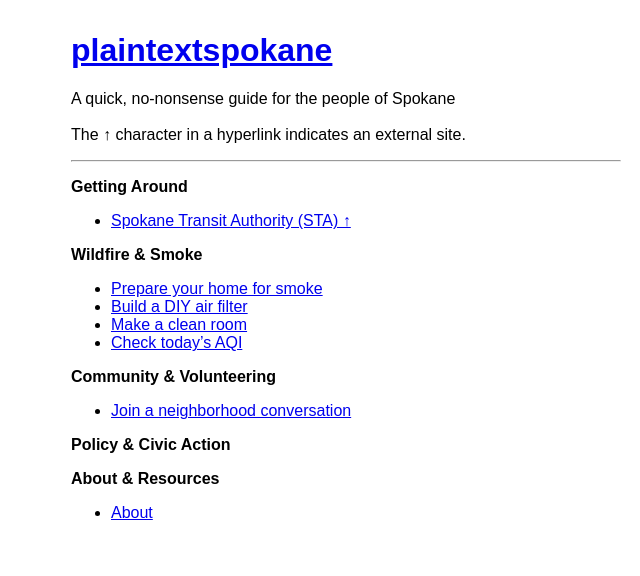
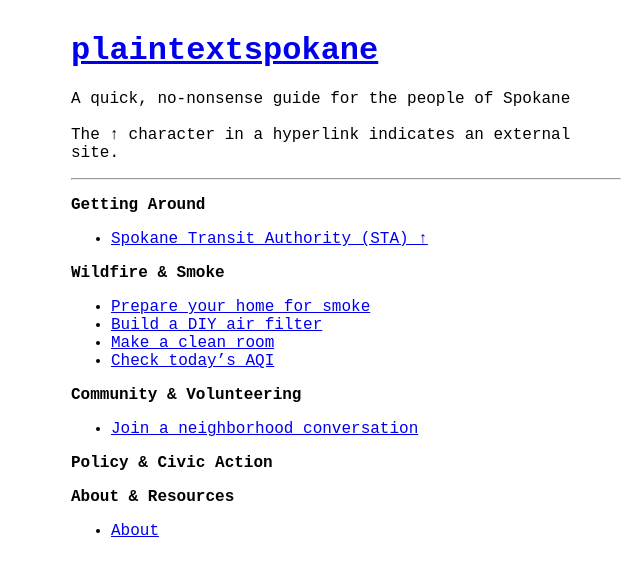
Before and after one commit to plaintextspokane/plaintextspokane.github.io, a Jekyll site: the page built from index.md, in a window 1280 px wide. Shown: the top 576 px of the page, without its empty margins (294-934 px from the left). Built offline with Jekyll 4.4.1, drawn with Linux system fonts in a browser that asks for light colours.

Commit message:
Update style.css

```diff
--- a/assets/css/style.css
+++ b/assets/css/style.css
@@ -1,5 +1,5 @@
 body {
-  font-family: sans-serif;
+  font-family: Courier New, Arial;
   margin: 2rem auto;
   max-width: 550px;
   padding: 0 1rem;
```
